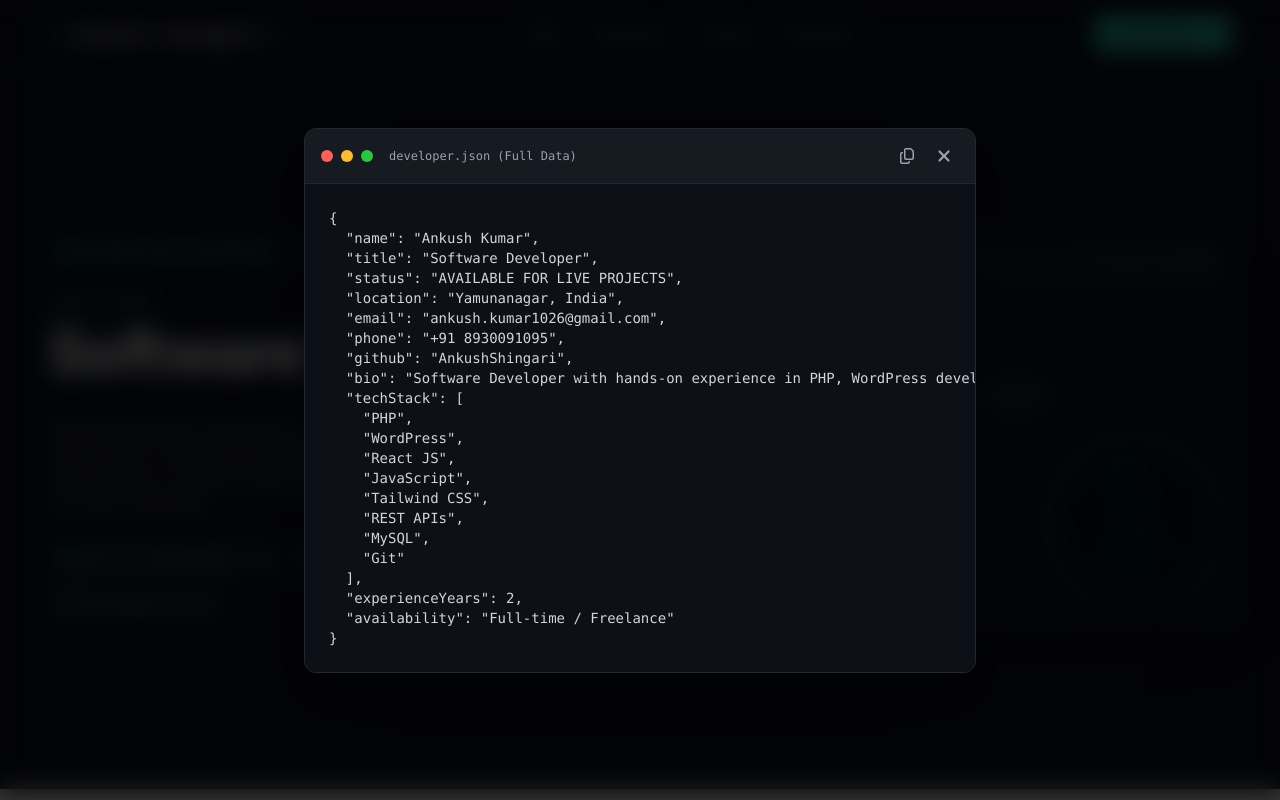
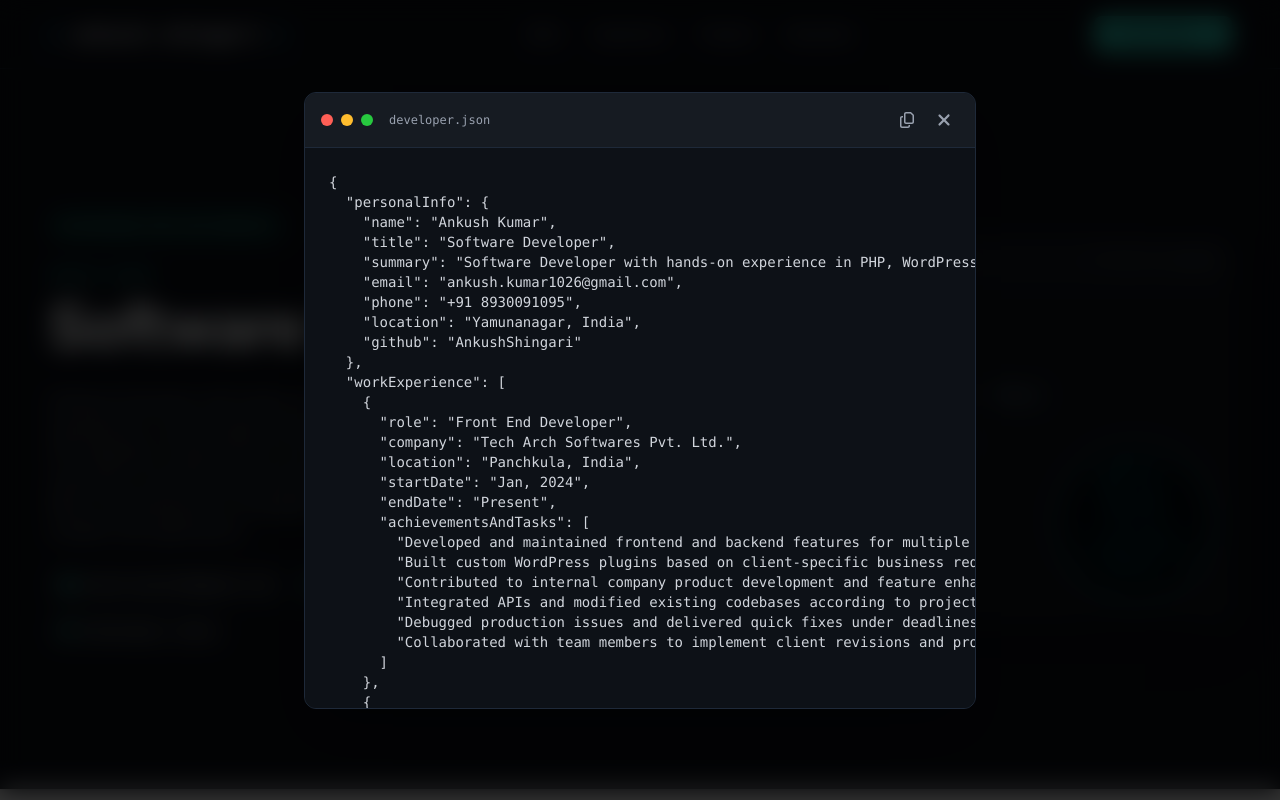
Before and after one commit to AnkushShingari/AnkushShingari, a React (Vite) app: page / in a window 1280 px wide. Both pictures are taken after a click on the element 948 px from the left and 429 px from the top of the page. Built offline with nearby package versions, Linux system fonts and the light colour scheme.

Commit message:
created developer.json

```diff
--- a/src/components/HeroSection.jsx
+++ b/src/components/HeroSection.jsx
@@ -12,21 +12,9 @@ import {
 } from 'react-icons/fa6';
 import { IoCodeSlashOutline } from 'react-icons/io5';
 
-const developerData = {
-  name: "Ankush Kumar",
-  title: "Software Developer",
-  status: "AVAILABLE FOR LIVE PROJECTS",
-  location: "Yamunanagar, India",
-  email: "ankush.kumar1026@gmail.com",
-  phone: "+91 8930091095",
-  github: "AnkushShingari",
-  bio: "Software Developer with hands-on experience in PHP, WordPress development, custom plugin development, frontend implementation, and API integration. Currently expanding expertise in React JS to strengthen full-stack capabilities.",
-  techStack: ["PHP", "WordPress", "React JS", "JavaScript", "Tailwind CSS", "REST APIs", "MySQL", "Git"],
-  experienceYears: 2,
-  availability: "Full-time / Freelance"
-};
+// Import the JSON file directly
+import developerData from '../data/developer.json';
 
-// Slider image list
 const galleryImages = [
   { id: 1, src: "/media/Ankush-Kumar-Avatar.png", title: "Avatar Illustration" },
   { id: 2, src: "/media/AnkushProfilePhoto.png", title: "Profile Image View" }
@@ -37,6 +25,9 @@ export default function HeroSection() {
   const [isLightboxOpen, setIsLightboxOpen] = useState(false);
   const [currentImgIndex, setCurrentImgIndex] = useState(0);
   const [copied, setCopied] = useState(false);
+
+  // Destructure for cleaner access
+  const { personalInfo, technicalSkills } = developerData;
 
   const handleCopy = () => {
     navigator.clipboard.writeText(JSON.stringify(developerData, null, 2));
@@ -55,7 +46,7 @@ export default function HeroSection() {
   };
 
   const handleAvatarClick = (e) => {
-    e.stopPropagation(); // Prevents opening the JSON modal when clicking avatar
+    e.stopPropagation();
     setIsLightboxOpen(true);
   };
 
@@ -74,47 +65,45 @@ export default function HeroSection() {
 
           <div>
             <h2 className="text-[#2dd4bf] font-mono font-medium tracking-wide text-sm mb-1 uppercase">
-              ANKUSH KUMAR
+              {personalInfo?.name}
             </h2>
             <h1 className="text-4xl md:text-6xl font-extrabold tracking-tight text-white leading-tight">
-              Software Developer
+              {personalInfo?.title}
             </h1>
           </div>
 
           <p className="text-gray-400 text-sm md:text-base leading-relaxed">
-            Software Developer with hands-on experience in PHP, WordPress development, custom
-            plugin development, frontend implementation, and API integration. Currently expanding
-            expertise in React JS to strengthen full-stack capabilities.
+            {personalInfo?.summary}
           </p>
 
           {/* Contact Badges */}
           <div className="flex flex-wrap gap-3 font-mono text-xs text-gray-300">
             <a
-              href={`mailto:${developerData.email}`}
+              href={`mailto:${personalInfo?.email}`}
               className="flex items-center gap-2 bg-[#161b22] border border-gray-800 hover:border-gray-700 px-3 py-2 rounded-md transition hover:text-white"
             >
               <FaEnvelope className="text-[#2dd4bf] text-sm" />
-              <span>{developerData.email}</span>
+              <span>{personalInfo?.email}</span>
             </a>
             <a
-              href={`tel:${developerData.phone}`}
+              href={`tel:${personalInfo?.phone}`}
               className="flex items-center gap-2 bg-[#161b22] border border-gray-800 hover:border-gray-700 px-3 py-2 rounded-md transition hover:text-white"
             >
               <FaPhone className="text-[#2dd4bf] text-sm" />
-              <span>{developerData.phone}</span>
+              <span>{personalInfo?.phone}</span>
             </a>
             <a
-              href={`https://github.com/${developerData.github}`}
+              href={`https://github.com/${personalInfo?.github}`}
               target="_blank"
               rel="noreferrer"
               className="flex items-center gap-2 bg-[#161b22] border border-gray-800 hover:border-gray-700 px-3 py-2 rounded-md transition hover:text-white"
             >
               <FaGithub className="text-[#2dd4bf] text-sm" />
-              <span>{developerData.github}</span>
+              <span>{personalInfo?.github}</span>
             </a>
             <div className="flex items-center gap-2 bg-[#161b22] border border-gray-800 px-3 py-2 rounded-md">
               <FaLocationDot className="text-[#2dd4bf] text-sm" />
-              <span>{developerData.location}</span>
+              <span>{personalInfo?.location}</span>
             </div>
           </div>
         </div>
@@ -139,13 +128,12 @@ export default function HeroSection() {
 
           {/* Card Body */}
           <div className="p-6 font-mono text-xs md:text-sm leading-relaxed relative min-h-[340px] flex flex-col justify-between">
-            {/* Responsive Padding: bottom padding on mobile (pb-32), right padding on desktop (md:pr-40 md:pb-0) */}
             <div className="space-y-1 text-gray-300 overflow-x-auto pb-32 sm:pb-36 md:pb-0 md:pr-40">
               <p><span className="text-gray-500 mr-4">1</span><span className="text-[#38bdf8]">const</span> <span className="text-white">developer</span> = &#123;</p>
-              <p><span className="text-gray-500 mr-4">2</span>  <span className="text-gray-400">name:</span> <span className="text-[#a5d6ff]">"{developerData.name}"</span>,</p>
-              <p><span className="text-gray-500 mr-4">3</span>  <span className="text-gray-400">role:</span> <span className="text-[#a5d6ff]">"{developerData.title}"</span>,</p>
-              <p><span className="text-gray-500 mr-4">4</span>  <span className="text-gray-400">techStack:</span> [<span className="text-[#a5d6ff]">"PHP"</span>, <span className="text-[#a5d6ff]">"WordPress"</span>, <span className="text-[#a5d6ff]">"React JS"</span>],</p>
-              <p><span className="text-gray-500 mr-4">5</span>  <span className="text-gray-400">location:</span> <span className="text-[#a5d6ff]">"{developerData.location}"</span></p>
+              <p><span className="text-gray-500 mr-4">2</span>  <span className="text-gray-400">name:</span> <span className="text-[#a5d6ff]">"{personalInfo?.name}"</span>,</p>
+              <p><span className="text-gray-500 mr-4">3</span>  <span className="text-gray-400">role:</span> <span className="text-[#a5d6ff]">"{personalInfo?.title}"</span>,</p>
+              <p><span className="text-gray-500 mr-4">4</span>  <span className="text-gray-400">techStack:</span> [<span className="text-[#a5d6ff]">"{technicalSkills?.backend?.[0]}"</span>, <span className="text-[#a5d6ff]">"{technicalSkills?.cms?.[0]}"</span>, <span className="text-[#a5d6ff]">"{technicalSkills?.frontend?.[6]}"</span>],</p>
+              <p><span className="text-gray-500 mr-4">5</span>  <span className="text-gray-400">location:</span> <span className="text-[#a5d6ff]">"{personalInfo?.location}"</span></p>
               <p><span className="text-gray-500 mr-4">6</span>&#125;;</p>
             </div>
 
@@ -157,7 +145,7 @@ export default function HeroSection() {
             >
               <img
                 src="/media/Ankush-Kumar-Avatar.png"
-                alt={developerData.name}
+                alt={personalInfo?.name}
                 className="w-full h-full object-cover rounded-full border border-[#2dd4bf]/30"
               />
             </div>
@@ -166,7 +154,7 @@ export default function HeroSection() {
 
       </div>
 
-      {/* JSON Code Modal */}
+      {/* JSON Modal */}
       {isJsonOpen && (
         <div className="fixed inset-0 bg-black/80 backdrop-blur-md flex items-center justify-center p-4 z-50">
           <div className="bg-[#11161d] border border-gray-800 rounded-xl w-full max-w-2xl overflow-hidden shadow-2xl animate-in fade-in zoom-in-95 duration-200">
@@ -175,7 +163,7 @@ export default function HeroSection() {
                 <span className="w-3 h-3 rounded-full bg-[#ff5f56]"></span>
                 <span className="w-3 h-3 rounded-full bg-[#ffbd2e]"></span>
                 <span className="w-3 h-3 rounded-full bg-[#27c93f]"></span>
-                <span className="font-mono text-xs text-gray-400 ml-2">developer.json (Full Data)</span>
+                <span className="font-mono text-xs text-gray-400 ml-2">developer.json</span>
               </div>
               <div className="flex items-center gap-2">
                 <button
@@ -208,7 +196,6 @@ export default function HeroSection() {
       {/* Image Lightbox Slider Modal */}
       {isLightboxOpen && (
         <div className="fixed inset-0 bg-black/90 backdrop-blur-md flex flex-col items-center justify-center p-4 z-50 animate-in fade-in duration-200">
-          {/* Close Button */}
           <button
             onClick={() => setIsLightboxOpen(false)}
             className="absolute top-6 right-6 text-gray-400 hover:text-white p-2 rounded-full bg-[#161b22] border border-gray-800 transition"
@@ -216,9 +203,7 @@ export default function HeroSection() {
             <FaXmark className="text-xl" />
           </button>
 
-          {/* Slider Container */}
           <div className="relative max-w-lg w-full flex items-center justify-center">
-            {/* Prev Arrow */}
             <button
               onClick={handlePrevImage}
               className="absolute left-2 z-10 text-gray-300 hover:text-white p-3 rounded-full bg-[#161b22]/80 border border-gray-700 backdrop-blur-sm transition hover:scale-110"
@@ -226,7 +211,6 @@ export default function HeroSection() {
               <FaChevronLeft className="text-lg" />
             </button>
 
-            {/* Display Image */}
             <div className="p-4 flex flex-col items-center">
               <div className="w-64 h-64 sm:w-80 sm:h-80 border-2 border-[#2dd4bf] rounded-full overflow-hidden shadow-2xl bg-[#0b0f17]">
                 <img
@@ -240,7 +224,6 @@ export default function HeroSection() {
               </p>
             </div>
 
-            {/* Next Arrow */}
             <button
               onClick={handleNextImage}
               className="absolute right-2 z-10 text-gray-300 hover:text-white p-3 rounded-full bg-[#161b22]/80 border border-gray-700 backdrop-blur-sm transition hover:scale-110"
--- /dev/null
+++ b/src/data/developer.json
@@ -0,0 +1,140 @@
+{
+  "personalInfo": {
+    "name": "Ankush Kumar",
+    "title": "Software Developer",
+    "summary": "Software Developer with hands-on experience in PHP, WordPress development, custom plugin development, frontend implementation, and API integration. Experienced in working on live client projects and building responsive, functional web solutions. Currently expanding expertise in React JS development to strengthen full-stack capabilities and deliver scalable web applications.",
+    "email": "ankush.kumar1026@gmail.com",
+    "phone": "+91 8930091095",
+    "location": "Yamunanagar, India",
+    "github": "AnkushShingari"
+  },
+  "workExperience": [
+    {
+      "role": "Front End Developer",
+      "company": "Tech Arch Softwares Pvt. Ltd.",
+      "location": "Panchkula, India",
+      "startDate": "Jan, 2024",
+      "endDate": "Present",
+      "achievementsAndTasks": [
+        "Developed and maintained frontend and backend features for multiple live client projects using PHP, WordPress, JavaScript, MySQL, and jQuery.",
+        "Built custom WordPress plugins based on client-specific business requirements.",
+        "Contributed to internal company product development and feature enhancement.",
+        "Integrated APIs and modified existing codebases according to project requirements.",
+        "Debugged production issues and delivered quick fixes under deadlines.",
+        "Collaborated with team members to implement client revisions and production updates efficiently."
+      ]
+    },
+    {
+      "role": "Software Developer Training",
+      "company": "Decent wave",
+      "location": "Yamuna Nagar, HR, India",
+      "startDate": "Sep, 2023",
+      "endDate": "Jan, 2024",
+      "achievementsAndTasks": [
+        "PHP Development.",
+        "WordPress Development.",
+        "Website Designing."
+      ]
+    },
+    {
+      "role": "SCM Executive",
+      "company": "Rajshree Fabrics",
+      "location": "Kala Amb, HP, India",
+      "startDate": "Aug, 2022",
+      "endDate": "Aug, 2023",
+      "achievementsAndTasks": [
+        "Managed inventory records and supply chain coordination.",
+        "Analyzed shipping workflows to identify operational delays.",
+        "Supported process improvements and team coordination."
+      ]
+    }
+  ],
+  "education": [
+    {
+      "degree": "Bachelor of Science (BSc) in Computer Science",
+      "institution": "Maharaja Agrasen College",
+      "location": "Jagadhari, YNR, HR, India",
+      "startDate": "Apr, 2017",
+      "endDate": "Aug, 2021",
+      "courses": [
+        "Computer Science",
+        "Mathematics",
+        "Physics"
+      ]
+    }
+  ],
+  "technicalSkills": {
+    "frontend": [
+      "HTML5",
+      "CSS3",
+      "JavaScript",
+      "jQuery",
+      "Bootstrap",
+      "Tailwind CSS",
+      "React JS"
+    ],
+    "backend": [
+      "PHP",
+      "MySQL"
+    ],
+    "cms": [
+      "WordPress",
+      "Shopify",
+      "Webflow",
+      "GHL"
+    ],
+    "tools": [
+      "Postman",
+      "VS Code",
+      "GitHub"
+    ],
+    "other": [
+      "API Integration",
+      "Plugin Development",
+      "Custom Coding",
+      "CRM Automations"
+    ]
+  },
+  "projects": [
+    {
+      "title": "MatchMind - Colour Match Challenge",
+      "date": "Aug, 2021",
+      "keyFeatures": [
+        "Browser-based game built using HTML, Tailwind CSS, and JavaScript.",
+        "Focused on reaction speed and color recognition logic.",
+        "Implemented score tracking and responsive UI."
+      ],
+      "githubRepo": "https://github.com/AnkushShingari/MatchMind",
+      "liveDemo": "https://ankushshingari.github.io/MatchMind/"
+    },
+    {
+      "title": "Animated-SVG-Text-Generator",
+      "date": "Dec, 2024",
+      "keyFeatures": [
+        "Developed single-page web app for generating animated SVG text effects.",
+        "Built customization controls for text styling and animation export.",
+        "Implemented using HTML, CSS, and JavaScript."
+      ],
+      "githubRepo": "https://github.com/AnkushShingari/Animated-SVG-Text-Generator",
+      "liveDemo": "https://ankushshingari.github.io/Animated-SVG-Text-Generator/"
+    }
+  ],
+  "languages": [
+    {
+      "language": "English",
+      "proficiency": "Full Professional Proficiency"
+    },
+    {
+      "language": "Hindi",
+      "proficiency": "Native or Bilingual Proficiency"
+    },
+    {
+      "language": "Punjabi",
+      "proficiency": "Native or Bilingual Proficiency"
+    }
+  ],
+  "interests": [
+    "Coding",
+    "Travelling"
+  ]
+}
```
